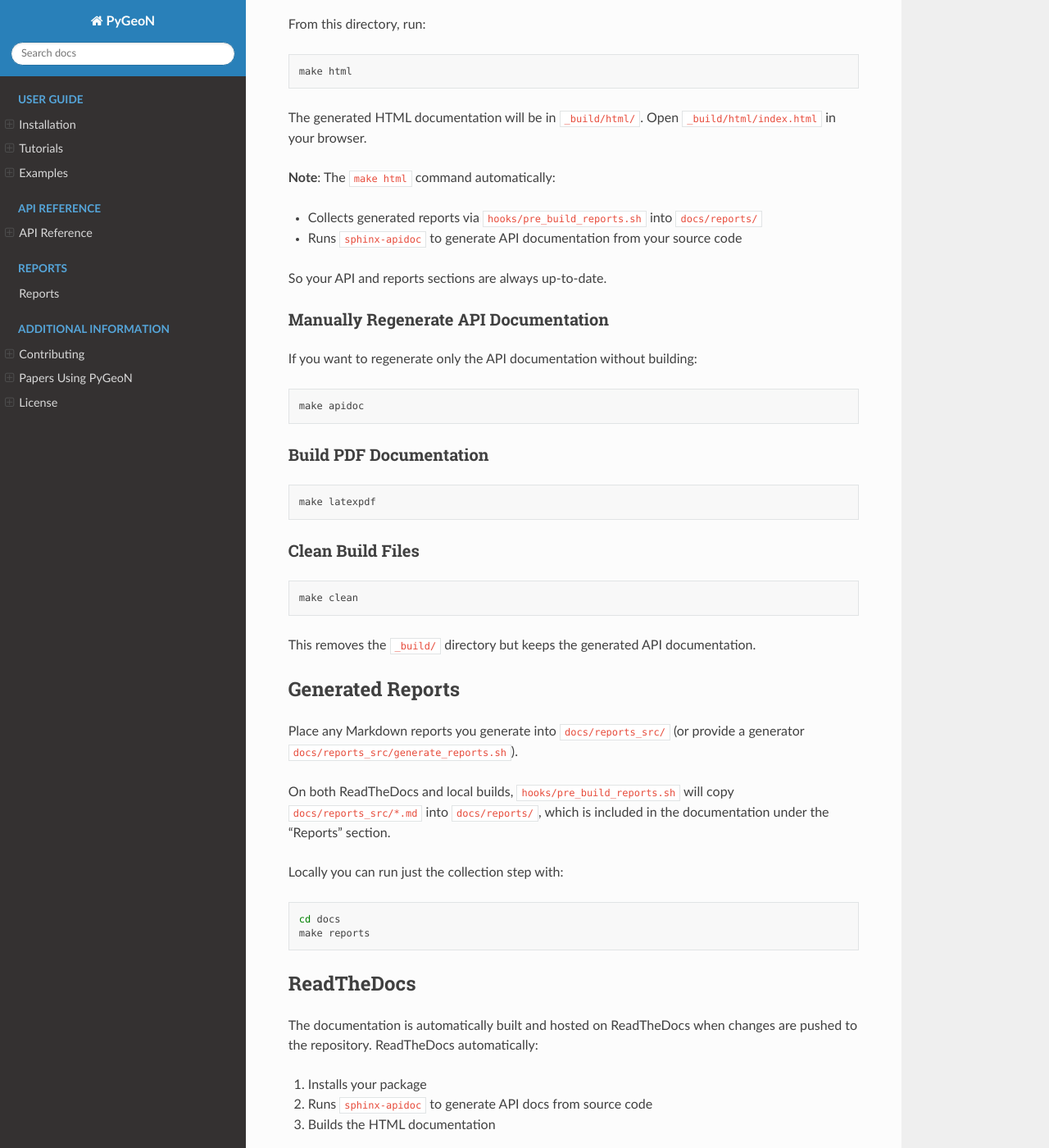
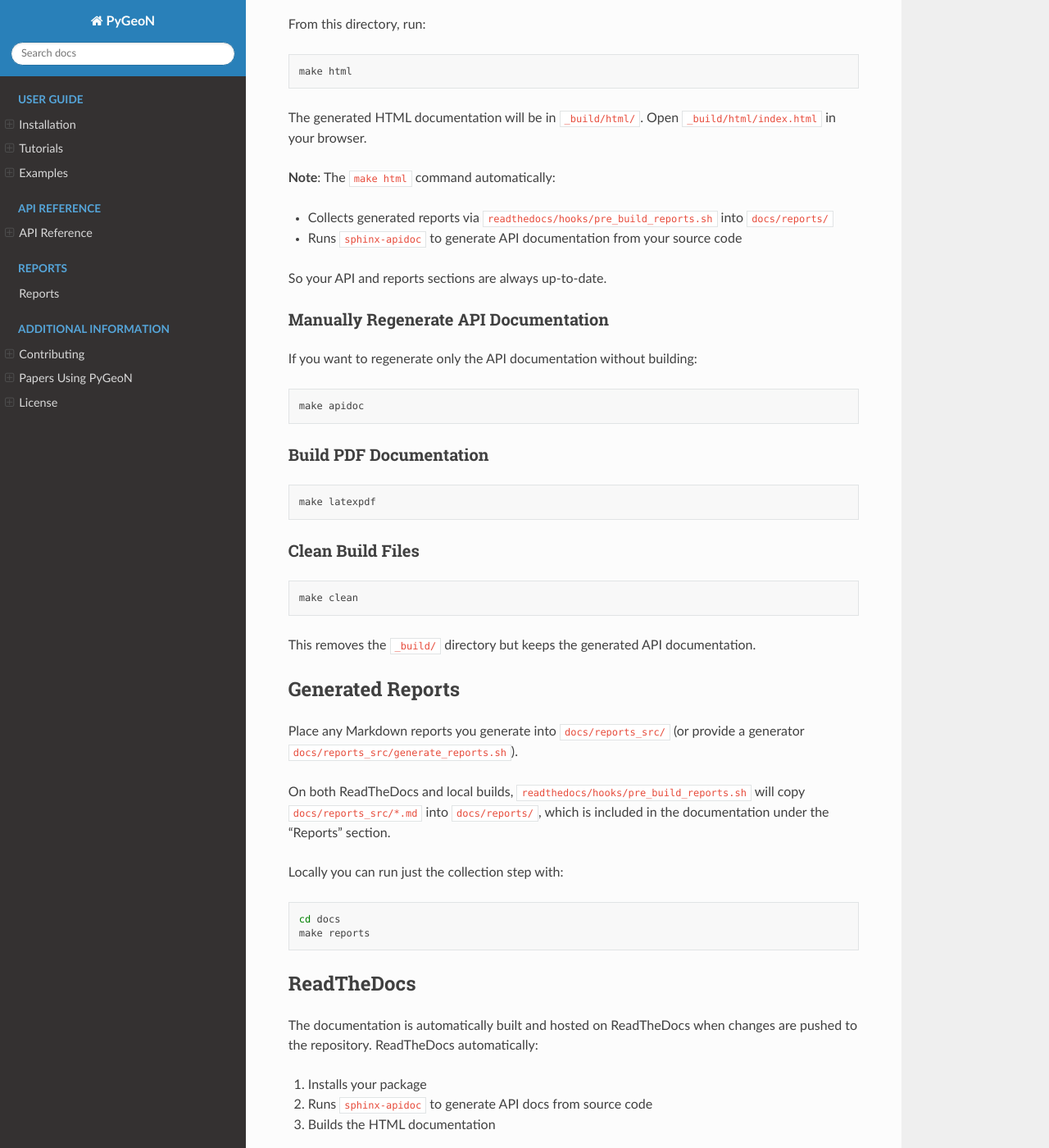
Before and after one commit to compgeo-mox/pygeon, a Sphinx documentation site: the page built from docs/README.md, in a window 1280 px wide and 1400 px high, scrolled down 461 px. Shown: the whole window at 82% size. Built offline with Sphinx 7.4.7 and the Read the Docs theme 3.1.0, drawn with Linux system fonts in a browser that asks for light colours; pages that are not in the unit, such as notebooks, are missing from menus.

Commit message:
Docs: reorganize ReadTheDocs assets under docs/readthedocs/
- Move build hooks and scripts into docs/readthedocs/
- Move CI/meta documentation into docs/readthedocs/
- Update .readthedocs.yaml and Makefile to new paths
- Keep reports_src under docs/ as requested to streamline docs root

````diff
--- a/docs/README.md
+++ b/docs/README.md
@@ -24,7 +24,7 @@
 
 **Note**: The `make html` command automatically:
 
-- Collects generated reports via `hooks/pre_build_reports.sh` into `docs/reports/`
+- Collects generated reports via `readthedocs/hooks/pre_build_reports.sh` into `docs/reports/`
 - Runs `sphinx-apidoc` to generate API documentation from your source code
 
 So your API and reports sections are always up-to-date.
@@ -55,7 +55,7 @@
 
 Place any Markdown reports you generate into `docs/reports_src/` (or provide a generator `docs/reports_src/generate_reports.sh`).
 
-On both ReadTheDocs and local builds, `hooks/pre_build_reports.sh` will copy `docs/reports_src/*.md` into `docs/reports/`, which is included in the documentation under the "Reports" section.
+On both ReadTheDocs and local builds, `readthedocs/hooks/pre_build_reports.sh` will copy `docs/reports_src/*.md` into `docs/reports/`, which is included in the documentation under the "Reports" section.
 
 Locally you can run just the collection step with:
 
@@ -135,7 +135,7 @@
 ./build_strict.sh
 ```
 
-For more details, see [`CI_REFERENCE.md`](CI_REFERENCE.md).
+For more details, see [`CI_REFERENCE.md`](readthedocs/CI_REFERENCE.md).
 
 ## Automatic API Documentation
 
````
Also changed, not shown: .readthedocs.yaml, docs/readthedocs/AUTO_GENERATION.md (renamed from docs/AUTO_GENERATION.md), docs/readthedocs/CI_REFERENCE.md (renamed from docs/CI_REFERENCE.md), docs/readthedocs/QUALITY_ASSURANCE.md (renamed from docs/QUALITY_ASSURANCE.md), docs/readthedocs/QUICKSTART_CI.md (renamed from docs/QUICKSTART_CI.md), 5 other files.
